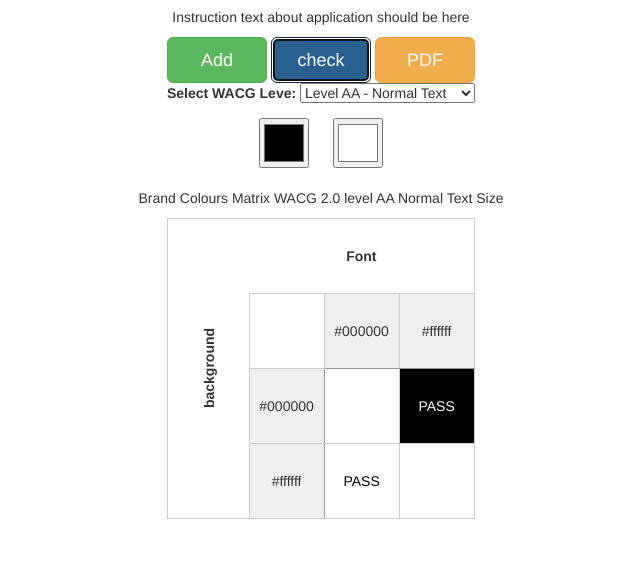
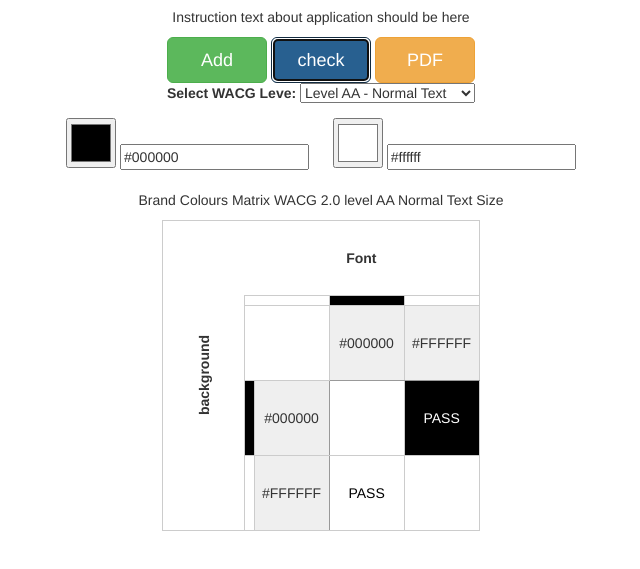
Before and after one commit to samsaffouri/WCAG-Brand-Colours-Contrast-Matrix, a website: page index.html in a window 1280 px wide. Both pictures are taken after a click on the button "check". Shown: the part 63-632 px from the top of the page, without its empty margins (319-959 px from the left). Drawn offline with nearby package versions, Linux system fonts and the light colour scheme.

Commit message:
colours tables index

```diff
--- a/index.html
+++ b/index.html
@@ -32,6 +32,7 @@
 			width: 75px;
 			height: 75px;
 			text-align: center;
+			text-transform: uppercase;
 		}
 		ul{
 			list-style: none;
@@ -41,7 +42,7 @@
 			display: inline-block;
 			margin: 10px;
 		}
-		li input{
+		li input[type=color]{
 			width: 50px;
 			height: 50px;
 		}
@@ -83,10 +84,12 @@
 	<ul id="container">
 		<li id="color-0">
 			<input type="color" name="num" id="bb" value="#000000">
+			<input type="text" name="num" value="#000000">
 			<button class="removeBtn btn btn-danger" onclick="myRemove(this)">x</button>
 		</li>
 		<li id="color-1">
 			<input type="color" name="num" value="#ffffff">
+			<input type="text" name="num" value="#ffffff">
 			<button class="removeBtn btn btn-danger	" onclick="myRemove(this)">x</button>
 		</li>
 	</ul>
@@ -176,6 +179,7 @@ function myFunction() {
 
 var divInp =document.createElement("li");
 var inp = document.createElement("INPUT");
+var inptxt = document.createElement("INPUT");
 var rem = document.createElement("button");
   inp.setAttribute("type", "color");
   rem.setAttribute("class", "removeBtn btn btn-danger");
@@ -183,6 +187,8 @@ var rem = document.createElement("button");
   divInp.setAttribute("id", "color-"+x);
   rem.setAttribute("onclick", "myRemove(this)");
   divInp.appendChild(inp);
+    divInp.appendChild(inptxt);
+
   divInp.appendChild(rem);
   document.getElementById("container").appendChild(divInp);
 
@@ -242,14 +248,19 @@ function CheckFunc(){
 		}
 	for(g = 0; g < arr.length; g++){
 		if (g == 0){
-				html += "<tr><td></td>";
+				html += "<tr style='height:10px;'><td colspan='2' style='height:10px;''></td>";
+				for (yz = 0; yz < arr.length; yz++){
+				html += "<td style='height:10px; background-color:"+ arr[yz] +"'></td>";
+	      		}
+				html += "<tr><td colspan='2'></td>";
 				for (y = 0; y < arr.length; y++){
 				html += "<td class='boldCell-bottom'>" + arr[y] + "</td>";
 	      	}
 	      html += "</tr>";
 		}
+
 		if (arr.length > g > 0 ){
-				html += "<tr><td class='boldCell-right'>" + arr[g] + "</td>";
+				html += "<tr><td style='width:10px; background-color:"+ arr[g] +"'></td><td class='boldCell-right'>" + arr[g] + "</td>";
 				for (x = 0; x < arr.length; x++){
 				compair(arr[g], arr, x);
 		      	}
```
